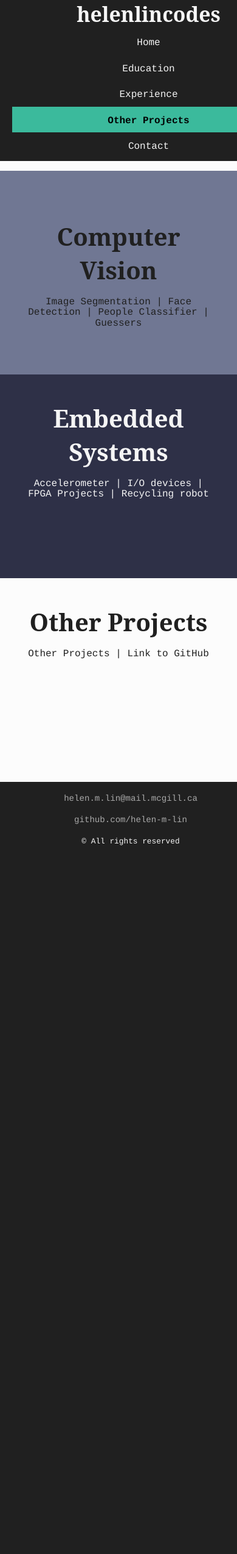
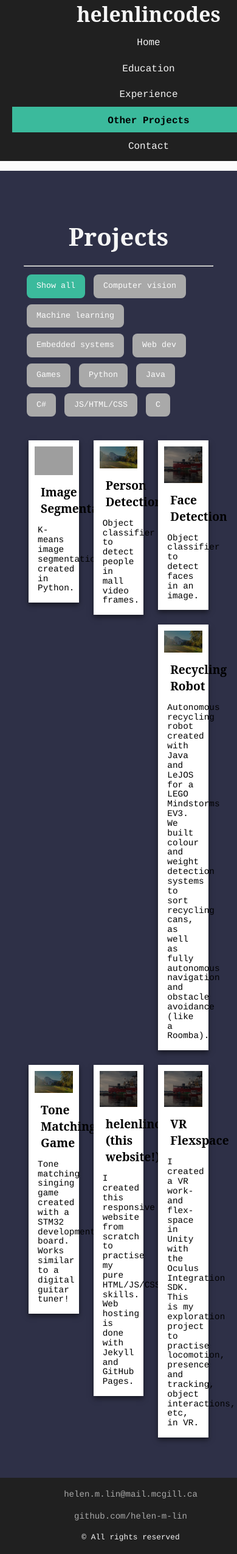
Before and after one commit to helen-m-lin/helenlincodes, a Jekyll site: the page built from projects.html, in a window 390 px wide. Shown: the whole page at 61% size. Built offline with Jekyll 4.4.1, drawn with Linux system fonts in a browser that asks for light colours; before the commit the page ends 1407 px from its top, so only the background shows below that; grey boxes are pictures that could not be loaded.

Commit message:
Responsive projects cards in project page
- add projects.yml for all projects and categories
- add responsive projects cards with filters by categories to projects page

```diff
--- /dev/null
+++ b/_data/projects.yml
@@ -0,0 +1,63 @@
+categories:
+  - name: Computer vision
+    id: comp-viz
+  - name: Machine learning
+    id: machine-learning
+  - name: Embedded systems
+    id: emb-sys
+  - name: Web dev
+    id: web-dev
+  - name: Games
+    id: games
+  - name: Python
+    id: py
+  - name: Java
+    id: java
+  - name: C#
+    id: cs
+  - name: JS/HTML/CSS
+    id: js
+  - name: C
+    id: c
+
+projects:
+# computer vision and ML
+  - name: Image Segmentation
+    categories: comp-viz py
+    description: K-means image segmentation created in Python.
+    image: assets/images/tree.jpg
+
+  - name: Person Detection
+    categories: comp-viz py machine-learning
+    description: Object classifier to detect people in mall video frames.
+    image: assets/images/mcgill.jpg
+
+  - name: Face Detection
+    categories: comp-viz py machine-learning
+    description: Object classifier to detect faces in an image.
+    image: assets/images/coast-guard.jpg
+
+  # embedded systems
+  - name: Recycling Robot
+    categories: emb-sys java games
+    description: Autonomous recycling robot created with Java and LeJOS for a LEGO Mindstorms EV3. We built colour and weight detection systems to sort recycling cans, as well as fully autonomous navigation and obstacle avoidance (like a Roomba).
+    image: assets/images/mcgill.jpg
+
+  - name: Tone Matching Game
+    categories: emb-sys c games
+    description: Tone matching singing game created with a STM32 development board. Works similar to a digital guitar tuner!
+    image: assets/images/mcgill.jpg
+
+
+  # web dev
+  - name: helenlincodes (this website!)
+    categories: web-dev js
+    description: I created this responsive website from scratch to practise my pure HTML/JS/CSS skills. Web hosting is done with Jekyll and GitHub Pages.
+    image: assets/images/coast-guard.jpg
+
+
+  # games / other
+  - name: VR Flexspace
+    categories: cs games
+    description: I created a VR work- and flex- space in Unity with the Oculus Integration SDK. This is my exploration project to practise locomotion, presence and tracking, object interactions, etc, in VR.
+    image: assets/images/coast-guard.jpg
--- a/assets/css/main.css
+++ b/assets/css/main.css
@@ -150,7 +150,7 @@ a:hover {
     text-decoration: underline;
 }
 
-button, button a, button {
+button {
     font-family: Courier, monospace;
     line-height: 1.1em;
     padding: 10px;
@@ -159,7 +159,12 @@ button, button a, button {
     margin: 20px;
     border-radius: 8px;
     border:none;
+}
 
+button a {
+    font-family: Courier, monospace;
+    color: #fcfcfc;
+    margin: 20px;
 }
 
 button:hover, button:hover a {
@@ -243,3 +248,75 @@ img:hover.icon-link{
 }
 
 /* ---------- Images ---------- */
+
+
+
+/* ---------- Projects page: responsive projects cards and filtering ---------- */
+
+/* filter buttons */
+.projects-btn {
+    background-color: darkgray;
+    color: #fcfcfc;
+    padding: 12px 16px;
+    cursor: pointer;
+    margin-top: 5px;
+    margin-bottom: 5px;
+    margin-left: 5px;
+    margin-right: 5px;
+}
+
+.projects-btn:hover {
+    background-color: #3BBA9C;
+}
+
+.projects-btn.curr {
+    background-color: #3BBA9C;
+    pointer-events: none;
+}
+
+/* projects cards section*/
+.projects-row {
+    margin: 10px -16px;
+  }
+
+.projects-row,
+.projects-row > .projects-column {
+    padding: 12px;   /*padding BETWEEN each column */
+    box-sizing:border-box;
+}
+
+.projects-column {
+    float: left;
+    width: 33.33%;
+    display: none; /* Hide all elements by default */
+}
+
+.projects-row:after {
+    content: "";
+    display: table;
+    clear: both;   /* Clear floats after rows */
+}
+
+.projects-card {
+    background-color: white;
+    color: black;
+    padding: 10px;
+    box-shadow: 0 4px 8px 0 rgba(0, 0, 0, 0.5);
+}
+
+.projects-card p {
+      text-align: left;
+      padding: 5px;
+      font-size: 0.9em;
+}
+
+.projects-card h4 {
+    font-size: 1.2em;
+    font-family:'Playfair Display', 'serif';
+    margin: 10px;
+}
+
+/* The "show" class is added to the filtered elements */
+.projects-show {
+    display: block;
+}
--- /dev/null
+++ b/assets/js/projects.js
@@ -0,0 +1,53 @@
+// inspired from: https://www.w3schools.com/howto/howto_js_portfolio_filter.asp
+
+/* Display filter to filter projects by category ID*/
+filterProjects("all")
+function filterProjects(id) {
+  var projects = document.getElementsByClassName("projects-column");
+  if (id == "all") {
+    for (var i = 0; i < projects.length; i++) {
+      w3AddClass(projects[i], "projects-show");
+    }
+  } else {
+    for (var i = 0; i < projects.length; i++) {
+      if (projects[i].className.split(" ").indexOf(id) > -1)  {
+        w3AddClass(projects[i], "projects-show");
+      } else {
+        w3RemoveClass(projects[i], "projects-show");
+      }
+    }
+  }
+}
+
+function w3AddClass(element, name) {
+  var i, arr1, arr2;
+  arr1 = element.className.split(" ");
+  arr2 = name.split(" ");
+  for (i = 0; i < arr2.length; i++) {
+    if (arr1.indexOf(arr2[i]) == -1) {element.className += " " + arr2[i];}
+  }
+}
+
+function w3RemoveClass(element, name) {
+  var i, arr1, arr2;
+  arr1 = element.className.split(" ");
+  arr2 = name.split(" ");
+  for (i = 0; i < arr2.length; i++) {
+    while (arr1.indexOf(arr2[i]) > -1) {
+      arr1.splice(arr1.indexOf(arr2[i]), 1);
+    }
+  }
+  element.className = arr1.join(" ");
+}
+
+
+// Add "curr" class to the currently active category tag
+var btnContainer = document.getElementById("filterButtons");
+var btns = btnContainer.getElementsByClassName("projects-btn");
+for (var i = 0; i < btns.length; i++) {
+  btns[i].addEventListener("click", function(){
+    var current = document.getElementsByClassName("curr");
+    current[0].className = current[0].className.replace(" curr", "");
+    this.className += " curr";
+  });
+}
--- a/projects.html
+++ b/projects.html
@@ -14,19 +14,35 @@ title: HL Projects
   </p>
 </div>
 
-<div class="section thm-med comp-vis">
+<div class="section thm-dark projects">
   <br>
   <br>
-  <h2>Computer Vision</h2>
-  <p>Image Segmentation | Face Detection | People Classifier | Guessers</p>
+  <h2>Projects</h2>
+  <hr>
+
+  <!-- filters  -->
+  <div id="filterButtons">
+    <button class="projects-btn curr" onclick="filterProjects('all')"> Show all</button>
+
+    {% for item in site.data.projects.categories %}
+    <button class="projects-btn" onclick="filterProjects('{{item.id | downcase}}')"> {{item.name}}</button>
+    {% endfor %}
+  </div>
+
+  <!-- project cards -->
+  <div class="projects-row">
+
+    {% for item in site.data.projects.projects %}
+    <div class="projects-column {{ item.categories }}">
+      <div class="projects-card">
+        <img src="{{ item.image }}" alt="{{ item.name }}" style="width:100%">
+        <h4>{{ item.name }}</h4>
+        <p>{{ item.description }}</p>
+      </div>
+    </div>
+    {% endfor %}
+
+  </div>
 </div>
 
-<div class="section thm-dark emb-sys">
-  <h2>Embedded Systems</h2>
-  <p>Accelerometer | I/O devices | FPGA Projects | Recycling robot</p>
-</div>
-
-<div class="section thm-light other">
-  <h2>Other Projects</h2>
-  <p>Other Projects | Link to GitHub</p>
-</div>
+<script src="assets/js/projects.js"></script>
```
